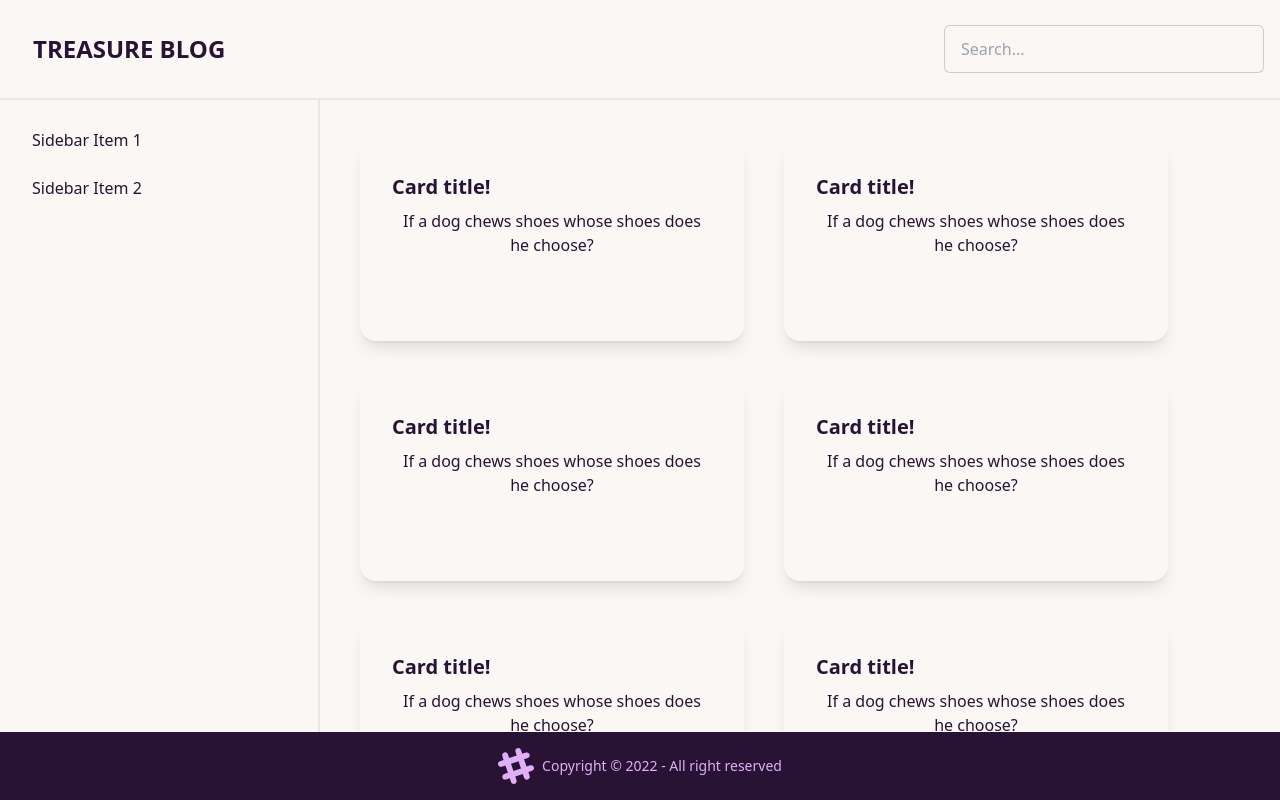
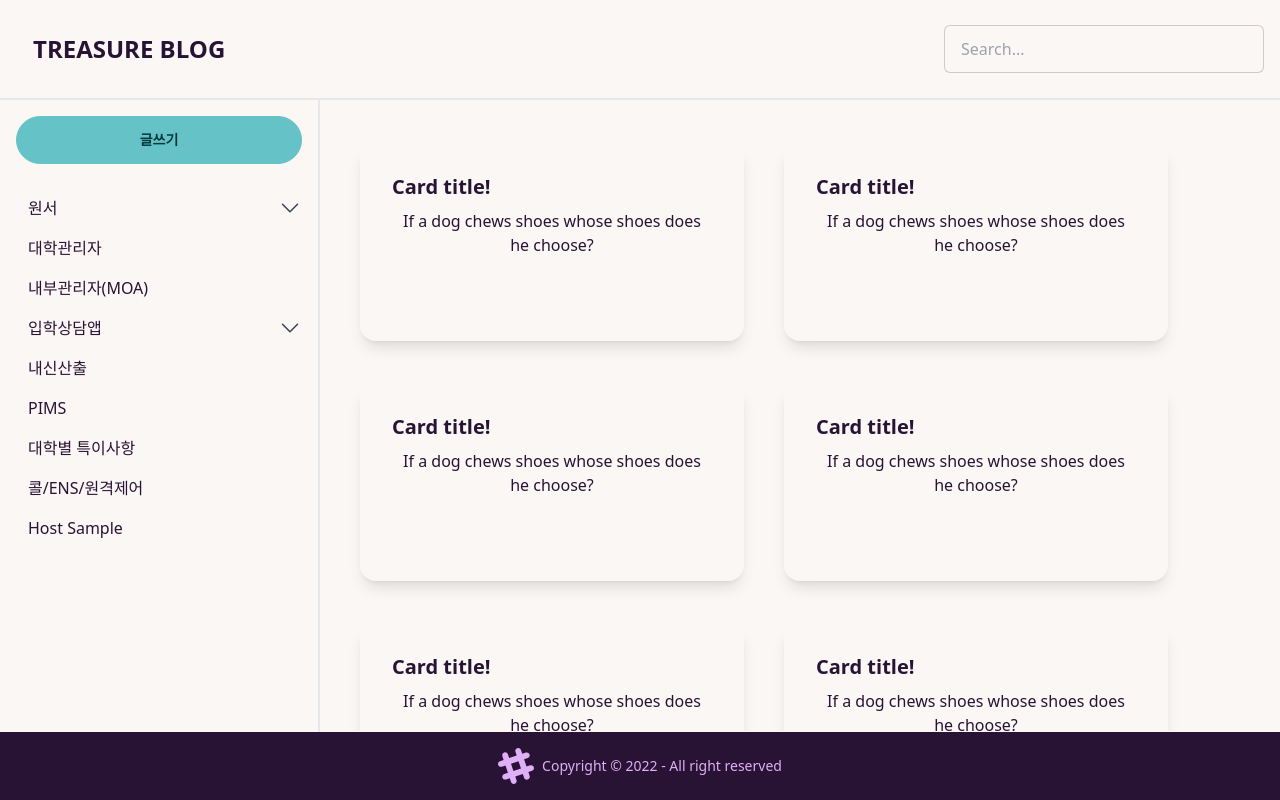
Before and after one commit to navskh/vue-blog, a Vue app: page / in a window 1280 px wide. Built offline with nearby package versions, Linux system fonts and the light colour scheme.

Commit message:
feat: Sidebar, Accordion component

```diff
--- a/package.json
+++ b/package.json
@@ -8,6 +8,7 @@
     "lint": "vue-cli-service lint"
   },
   "dependencies": {
+    "@heroicons/vue": "^2.0.11",
     "autoprefixer": "^10",
     "core-js": "^3.8.3",
     "daisyui": "^2.28.0",
--- a/src/App.vue
+++ b/src/App.vue
@@ -1,20 +1,21 @@
 <template>
-  <Header />
+  <router-view />
+  <!-- <Header />
   <div class="flex">
     <Sidebar />
     <Article />
   </div>
-  <Footer />
+  <Footer /> -->
 </template>
 
 <script>
-import Header from './components/Header.vue';
-import Sidebar from './components/Sidebar.vue';
-import Footer from './components/Footer.vue';
-import Article from './components/Article.vue';
+// import Header from "./components/Header.vue";
+// import Sidebar from "./components/Sidebar.vue";
+// import Footer from "./components/Footer.vue";
+// import Article from "./components/Article.vue";
 export default {
-  name: 'App',
-  components: { Header, Sidebar, Footer, Article },
+  name: "App",
+  // components: { Header, Sidebar, Footer, Article },
 };
 </script>
 
--- a/src/components/Sidebar.vue
+++ /dev/null
@@ -1,12 +0,0 @@
-<template lang="">
-  <div class="h-[calc(100vh-168px)]">
-    <ul
-      class="menu p-4 overflow-y-auto w-80 bg-base-100 text-base-content border-r-2 h-full"
-    >
-      <li><a>Sidebar Item 1</a></li>
-      <li><a>Sidebar Item 2</a></li>
-    </ul>
-  </div>
-</template>
-<script setup></script>
-<style lang=""></style>
--- /dev/null
+++ b/src/components/atomic/Accordion.vue
@@ -0,0 +1,48 @@
+<template>
+  <div class="flex flex-col">
+    <div class="flex flex-wrap items-center justify-between cursor-pointer">
+      <router-link :to="parameter" class="side-link">
+        <h3 class="text-md hover:font-bold">
+          {{ header }}
+        </h3>
+      </router-link>
+      <div @click="open">
+        <ChevronUpIcon class="h-6 w-6 text-gray-700" v-show="isOpen" />
+        <ChevronDownIcon class="h-6 w-6 text-gray-700" v-show="!isOpen" />
+      </div>
+    </div>
+    <div v-if="isOpen" class="flex flex-col pl-2">
+      <slot></slot>
+    </div>
+  </div>
+</template>
+
+<script>
+import { ref, defineComponent } from "vue";
+import { ChevronUpIcon, ChevronDownIcon } from "@heroicons/vue/24/solid";
+
+export default defineComponent({
+  name: "Accordion",
+  props: {
+    header: {
+      required: true,
+    },
+    parameter: {
+      required: true,
+    },
+  },
+  components: { ChevronUpIcon, ChevronDownIcon },
+  setup(props) {
+    console.log("param", props.parameter);
+    const isOpen = ref(false);
+
+    const open = (e) => {
+      e.preventDefault();
+      isOpen.value = !isOpen.value;
+    };
+
+    return { open, isOpen };
+  },
+});
+</script>
+<style></style>
--- /dev/null
+++ b/src/components/sidebar/Sidebar.vue
@@ -0,0 +1,94 @@
+<template>
+  <div class="h-[calc(100vh-168px)]">
+    <div
+      class="p-4 overflow-y-auto w-80 bg-base-100 text-md text-base-content border-r-2 h-full flex flex-col"
+    >
+      <button type="button" class="btn btn-primary w-full mb-6">글쓰기</button>
+      <Accordion
+        header="원서"
+        :parameter="{
+          name: 'main',
+          params: { divOne: 'wonseo' },
+        }"
+      >
+        <SidebarWonseo>
+          <template v-slot:exception>
+            <SidebarWonseoException />
+          </template>
+          <template v-slot:etc>
+            <SidebarWonseoEtc />
+          </template>
+        </SidebarWonseo>
+      </Accordion>
+
+      <router-link
+        :to="{ name: 'main', params: { divOne: 'admin' } }"
+        class="side-link"
+        >대학관리자</router-link
+      >
+      <router-link
+        :to="{ name: 'main', params: { divOne: 'moa' } }"
+        class="side-link"
+        >내부관리자(MOA)</router-link
+      >
+      <Accordion
+        header="입학상담앱"
+        :parameter="{
+          name: 'main',
+          params: { divOne: 'consulting' },
+        }"
+      >
+        <SidebarConsulting />
+      </Accordion>
+      <router-link
+        :to="{ name: 'main', params: { divOne: 'nesin' } }"
+        class="side-link"
+        >내신산출</router-link
+      >
+      <router-link
+        :to="{ name: 'main', params: { divOne: 'pims' } }"
+        class="side-link"
+        >PIMS</router-link
+      >
+      <router-link
+        :to="{ name: 'main', params: { divOne: 'univ' } }"
+        class="side-link"
+        >대학별 특이사항</router-link
+      >
+      <router-link
+        :to="{ name: 'main', params: { divOne: 'ens' } }"
+        class="side-link"
+        >콜/ENS/원격제어</router-link
+      >
+      <router-link
+        :to="{ name: 'main', params: { divOne: 'host-sample' } }"
+        class="side-link"
+        >Host Sample</router-link
+      >
+    </div>
+  </div>
+</template>
+<script>
+import { defineComponent } from "vue";
+import Accordion from "../atomic/Accordion.vue";
+import SidebarWonseo from "./SidebarWonseo.vue";
+import SidebarConsulting from "./SidebarConsulting.vue";
+import SidebarWonseoException from "./SidebarWonseoException.vue";
+import SidebarWonseoEtc from "./SidebarWonseoEtc.vue";
+
+export default defineComponent({
+  name: "Sidebar",
+  components: {
+    Accordion,
+    SidebarWonseo,
+    SidebarConsulting,
+    SidebarWonseoException,
+    SidebarWonseoEtc,
+  },
+});
+</script>
+<style>
+.side-link {
+  @apply py-2 px-3 hover:font-bold rounded-full;
+}
+</style>
--- /dev/null
+++ b/src/components/sidebar/SidebarConsulting.vue
@@ -0,0 +1,41 @@
+<template>
+  <router-link
+    :to="{
+      name: 'main',
+      params: { divOne: 'consulting', divTwo: 'foundation' },
+    }"
+    class="side-link"
+    >기초</router-link
+  >
+  <router-link
+    :to="{
+      name: 'main',
+      params: { divOne: 'consulting', divTwo: 'admin' },
+    }"
+    class="side-link"
+    >관리자</router-link
+  >
+  <router-link
+    :to="{
+      name: 'main',
+      params: { divOne: 'consulting', divTwo: 'exception' },
+    }"
+    class="side-link"
+    >예외처리
+  </router-link>
+  <router-link
+    :to="{
+      name: 'main',
+      params: { divOne: 'consulting', divTwo: 'build' },
+    }"
+    class="side-link"
+    >배포</router-link
+  >
+</template>
+<script>
+import { defineComponent } from "vue";
+
+export default defineComponent({
+  name: "SidebarConsulting",
+});
+</script>
--- /dev/null
+++ b/src/components/sidebar/SidebarWonseo.vue
@@ -0,0 +1,42 @@
+<template>
+  <router-link
+    :to="{ name: 'main', params: { divOne: 'wonseo', divTwo: 'ratio' } }"
+    class="side-link"
+    >경쟁률</router-link
+  >
+  <router-link
+    :to="{ name: 'main', params: { divOne: 'wonseo', divTwo: 'jx' } }"
+    class="side-link"
+    >JX</router-link
+  >
+  <Accordion
+    header="예외처리"
+    :parameter="{
+      name: 'main',
+      params: { divOne: 'wonseo', divTwo: 'exception' },
+    }"
+  >
+    <slot name="exception"></slot>
+  </Accordion>
+
+  <Accordion
+    header="기타"
+    :parameter="{
+      name: 'main',
+      params: { divOne: 'wonseo', divTwo: 'etc' },
+    }"
+  >
+    <slot name="etc"></slot>
+  </Accordion>
+</template>
+<script>
+import { defineComponent } from "vue";
+import Accordion from "../atomic/Accordion.vue";
+
+export default defineComponent({
+  name: "SidebarWonseo",
+  components: {
+    Accordion,
+  },
+});
+</script>
--- /dev/null
+++ b/src/components/sidebar/SidebarWonseoEtc.vue
@@ -0,0 +1,37 @@
+<template>
+  <router-link
+    :to="{
+      name: 'main',
+      params: {
+        divOne: 'wonseo',
+        divTwo: 'etc',
+        divThree: 'non-object',
+      },
+    }"
+    class="side-link"
+    >NonObject</router-link
+  >
+  <router-link
+    :to="{
+      name: 'main',
+      params: { divOne: 'wonseo', divTwo: 'etc', divThree: 'validate' },
+    }"
+    class="side-link"
+    >원서 데이터 오류 검증</router-link
+  >
+  <router-link
+    :to="{
+      name: 'main',
+      params: { divOne: 'wonseo', divTwo: 'etc', divThree: 'oz' },
+    }"
+    class="side-link"
+    >오즈</router-link
+  >
+</template>
+<script>
+import { defineComponent } from "vue";
+
+export default defineComponent({
+  name: "SidebarWonseoEtc",
+});
+</script>
--- /dev/null
+++ b/src/components/sidebar/SidebarWonseoException.vue
@@ -0,0 +1,89 @@
+<template>
+  <router-link
+    :to="{
+      name: 'main',
+      params: {
+        divOne: 'wonseo',
+        divTwo: 'exception',
+        divThree: 'print-list',
+      },
+    }"
+    class="side-link"
+    >출력물</router-link
+  >
+  <router-link
+    :to="{
+      name: 'main',
+      params: { divOne: 'wonseo', divTwo: 'exception', divThree: 't5' },
+    }"
+    class="side-link"
+    >전산파일</router-link
+  >
+  <router-link
+    :to="{
+      name: 'main',
+      params: {
+        divOne: 'wonseo',
+        divTwo: 'exception',
+        divThree: 'suhum-no',
+      },
+    }"
+    class="side-link"
+    >수험번호</router-link
+  >
+  <router-link
+    :to="{
+      name: 'main',
+      params: {
+        divOne: 'wonseo',
+        divTwo: 'exception',
+        divThree: 'duplicate',
+      },
+    }"
+    class="side-link"
+    >중복지원
+  </router-link>
+  <router-link
+    :to="{
+      name: 'main',
+      params: {
+        divOne: 'wonseo',
+        divTwo: 'exception',
+        divThree: 'pay-begin',
+      },
+    }"
+    class="side-link"
+    >결제전
+  </router-link>
+  <router-link
+    :to="{
+      name: 'main',
+      params: {
+        divOne: 'wonseo',
+        divTwo: 'exception',
+        divThree: 'pay-result',
+      },
+    }"
+    class="side-link"
+    >결제후
+  </router-link>
+  <router-link
+    :to="{
+      name: 'main',
+      params: {
+        divOne: 'wonseo',
+        divTwo: 'exception',
+        divThree: 'pay-info',
+      },
+    }"
+    class="side-link"
+    >결제료
+  </router-link>
+</template>
+<script>
+import { defineComponent } from "vue";
+
+export default defineComponent({
+  name: "SidebarWonseoException",
+});
+</script>
--- /dev/null
+++ b/src/router/index.js
@@ -0,0 +1,17 @@
+import { createRouter, createWebHistory } from "vue-router";
+import Main from "../views/Main";
+
+const routes = [
+  {
+    path: "/:divOne?/:divTwo?/:divThree?/:postNo?",
+    name: "main",
+    component: Main,
+  },
+];
+
+const router = createRouter({
+  history: createWebHistory(),
+  routes,
+});
+
+export default router;
--- /dev/null
+++ b/src/views/Main.vue
@@ -0,0 +1,21 @@
+<template>
+  <Header />
+  <div class="flex">
+    <Sidebar />
+    <Article />
+  </div>
+  <Footer />
+</template>
+
+<script>
+import Header from "../components/Header.vue";
+import Sidebar from "../components/sidebar/Sidebar.vue";
+import Footer from "../components/Footer.vue";
+import Article from "../components/Article.vue";
+export default {
+  name: "Main",
+  components: { Header, Sidebar, Footer, Article },
+};
+</script>
+
+<style></style>
```
Also changed, not shown: src/main.js (+5 -4 lines), 1 other file (tests, documents, lock files or other folders).
